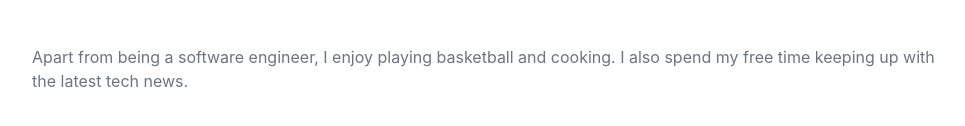
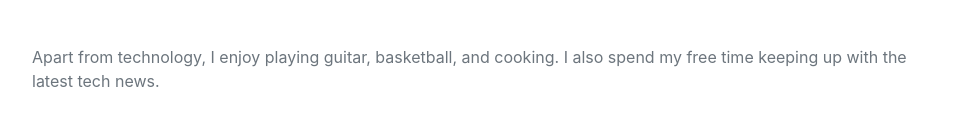
Before and after one commit to HarryLam14/HarryLam14.github.io, a plain HTML site: page index.html in a window 1280 px wide. Shown: the part 4564-4690 px from the top of the page, without its empty margins (288-1253 px from the left). Drawn offline with nearby package versions, Linux system fonts and the light colour scheme; a web font is replaced by a local one.

Commit message:
Update index.html

```diff
--- a/index.html
+++ b/index.html
@@ -175,7 +175,7 @@
             <section class="resume-section" id="interests">
                 <div class="resume-section-content">
                     <h2 class="mb-5">Interests</h2>
-                    <p>Apart from being a software engineer, I enjoy playing basketball and cooking. I also spend my free time keeping up with the latest tech news. </p>
+                    <p>Apart from technology, I enjoy playing guitar, basketball, and cooking. I also spend my free time keeping up with the latest tech news. </p>
                 </div>
             </section>
             <hr class="m-0" />
```
